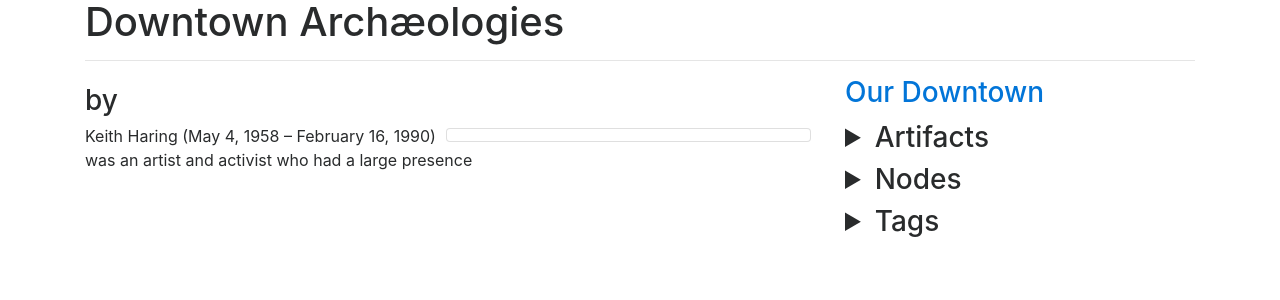
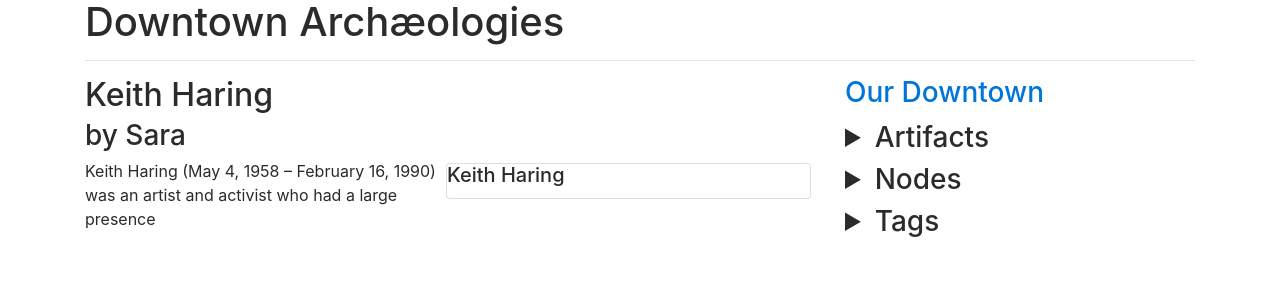
Before and after one commit to nyscapes/downtown-archaeologies, a Jekyll site: the page built from _nodes/keithHaring.md, in a window 1280 px wide. Shown: the top 300 px of the page. Built offline with Jekyll 4.4.1, drawn with Linux system fonts in a browser that asks for light colours; nearby versions of some CDN libraries.

Commit message:
Add Keith Haring node.

```diff
--- a/_data/nodes.yml
+++ b/_data/nodes.yml
@@ -67,4 +67,7 @@ gentrification:
 graffiti:
   author: cc4815
   name: Graffiti
+keithHaring:
+  author: sm6381
+  name: Keith Haring
 ---
```
